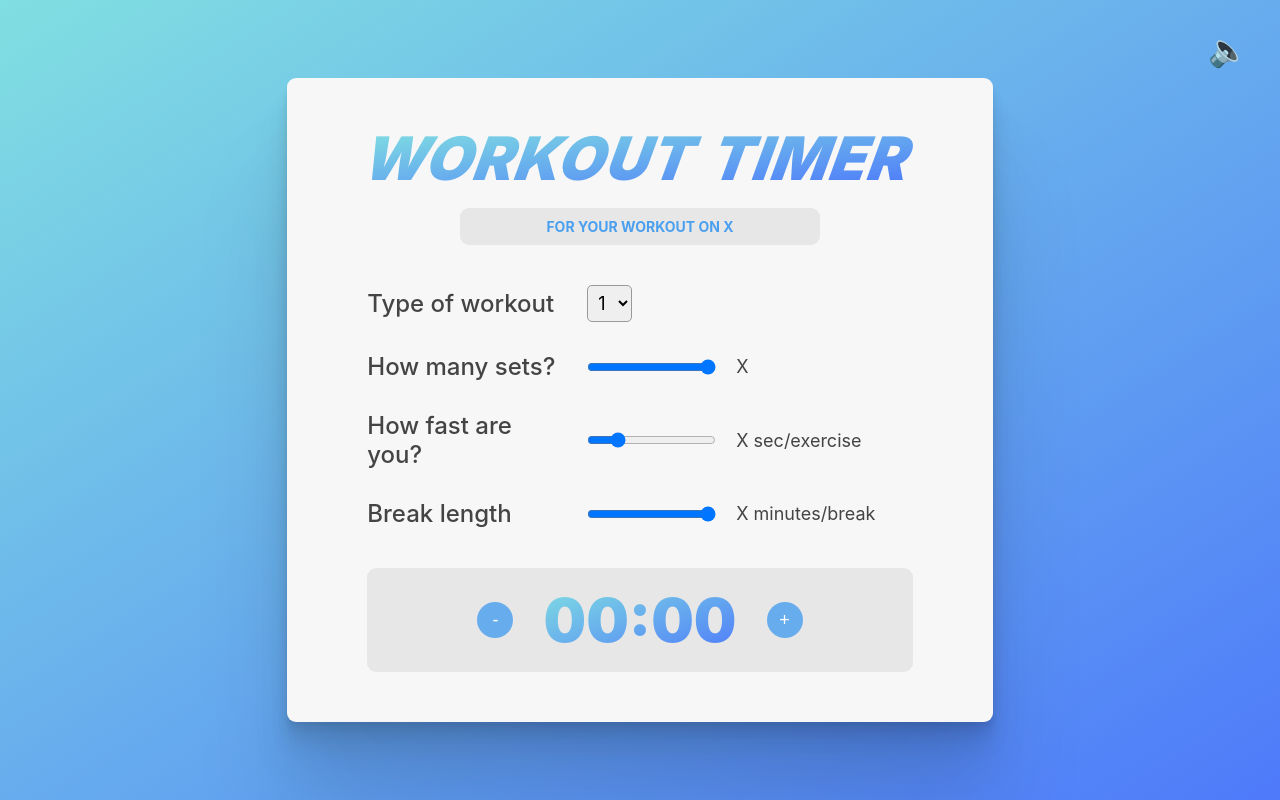
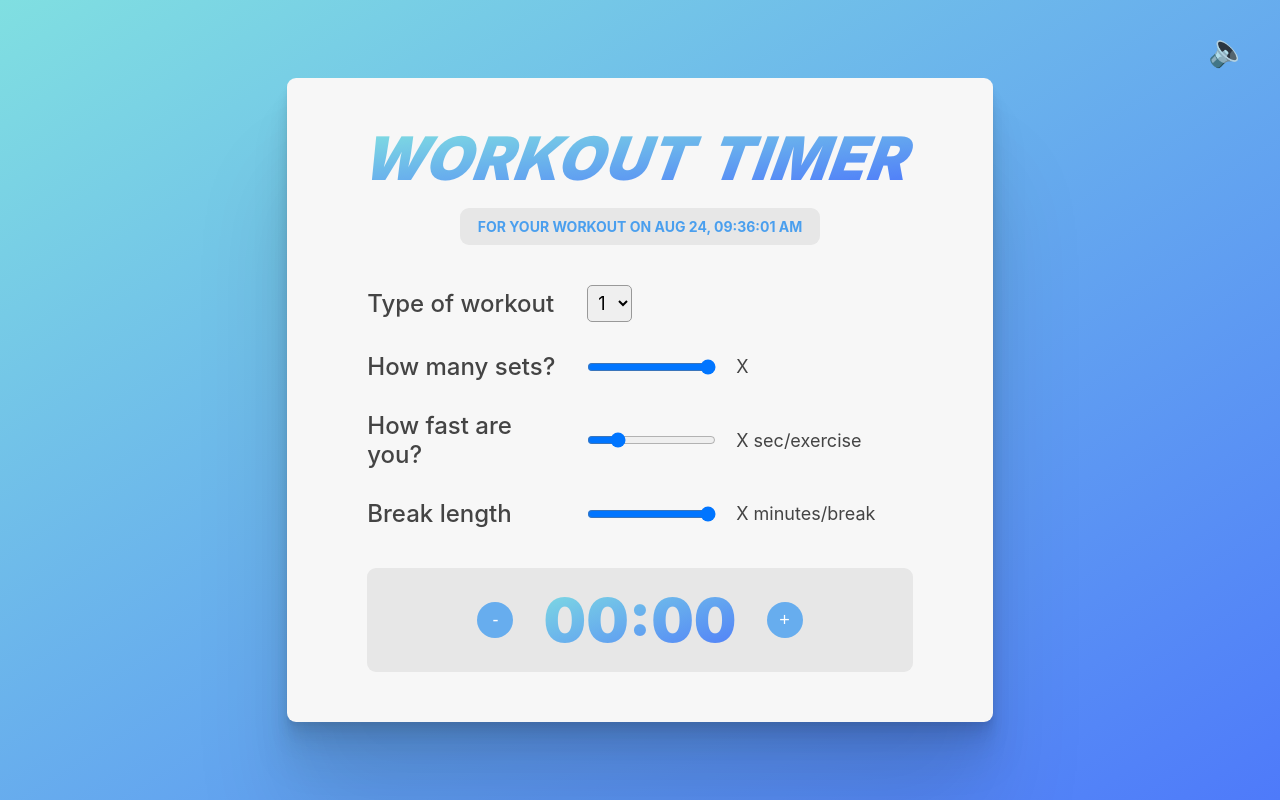
Before and after one commit to Marshal10/Workout-Timer, a React (Create React App) app: page / in a window 1280 px wide. Built offline with nearby package versions, Linux system fonts and the light colour scheme.

Commit message:
live time

```diff
--- a/src/App.js
+++ b/src/App.js
@@ -1,11 +1,32 @@
+import { useEffect, useState } from "react";
 import Calculator from "./Calculator";
 import ToggleSound from "./ToggleSound";
 
+function formatTime(date) {
+  return new Intl.DateTimeFormat("en", {
+    month: "short",
+    year: "2-digit",
+    hour: "2-digit",
+    minute: "2-digit",
+    second: "2-digit",
+  }).format(date);
+}
+
 function App() {
+  const [time, setTime] = useState(formatTime(new Date()));
+
+  useEffect(function () {
+    const id = setInterval(function () {
+      setTime(formatTime(new Date()));
+    }, 1000);
+
+    return () => clearInterval(id);
+  }, []);
+
   return (
     <main>
       <h1>Workout Timer</h1>
-      <time>For your workout on X</time>
+      <time>For your workout on {time}</time>
       <ToggleSound />
       <Calculator />
     </main>
```
